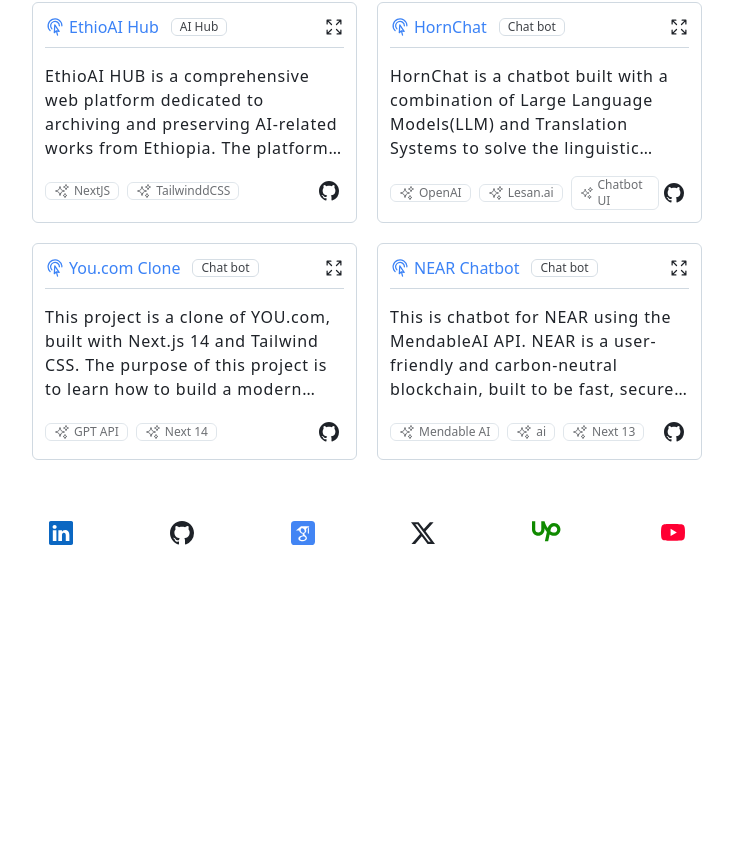
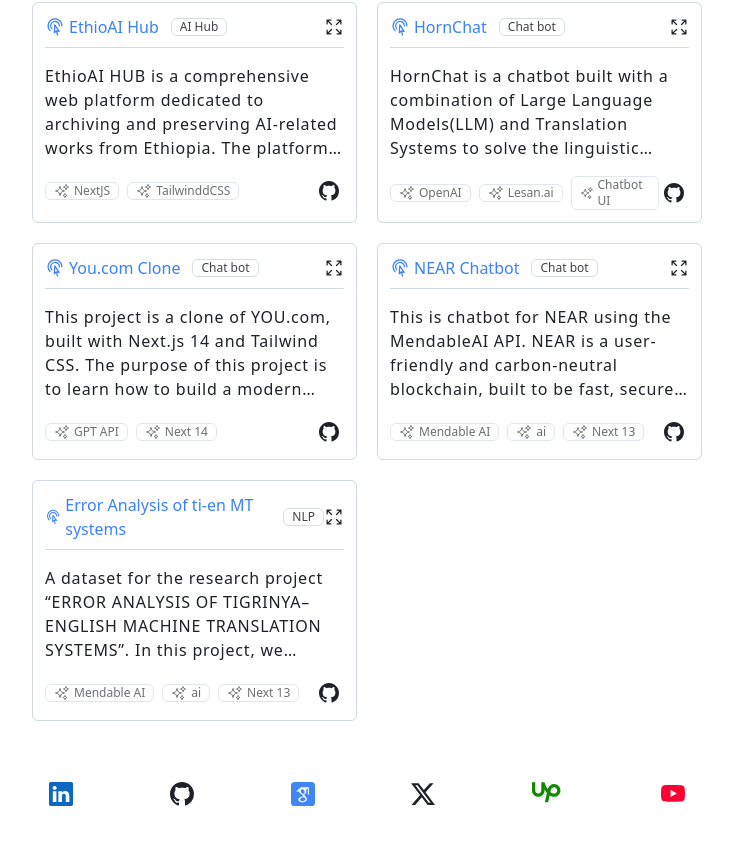
Before and after one commit to NegasiHaile/negasihaile.github.io, a Next.js app: page /negasihaile/projects in a window 1280 px wide. Shown: the part 1006-1851 px from the top of the page, without its empty margins (398-1131 px from the left). Before the commit the page ends 1632 px from the top, so only its background shows below. Built offline with nearby package versions, Linux system fonts and the light colour scheme.

Commit message:
Added: _Error Analysis of ti-en MT systems_ dataset

```diff
--- a/src/data/projects.ts
+++ b/src/data/projects.ts
@@ -228,4 +228,20 @@
     end_at: "2023-11",
     images: [mendable_chatbot_01],
   },
+
+  {
+    id: 10,
+    category: "Dataset",
+    sub_category: "NLP",
+    title: "Error Analysis of ti-en MT systems",
+    description: `A dataset for the research project “ERROR ANALYSIS OF TIGRINYA–ENGLISH MACHINE TRANSLATION SYSTEMS”. In this project, we evaluated the status of three state-of-the-art MT systems that support the translation of Tigrinya to and from English: Google translate, Microsoft translator, and Lesan. Tigrinya is a language spoken by 10+ million people.`,
+    pinned: false,
+    tech_stack: ["Mendable AI", "ai", "Next 13"],
+    demo: "https://github.com/NegasiHaile/error-analysis-of-TI-EN-MT-systems",
+    git: `https://github.com/NegasiHaile/error-analysis-of-TI-EN-MT-systems`,
+    status: "Done",
+    start_at: "2023-08",
+    end_at: "2023-11",
+    images: [],
+  },
 ];
```
